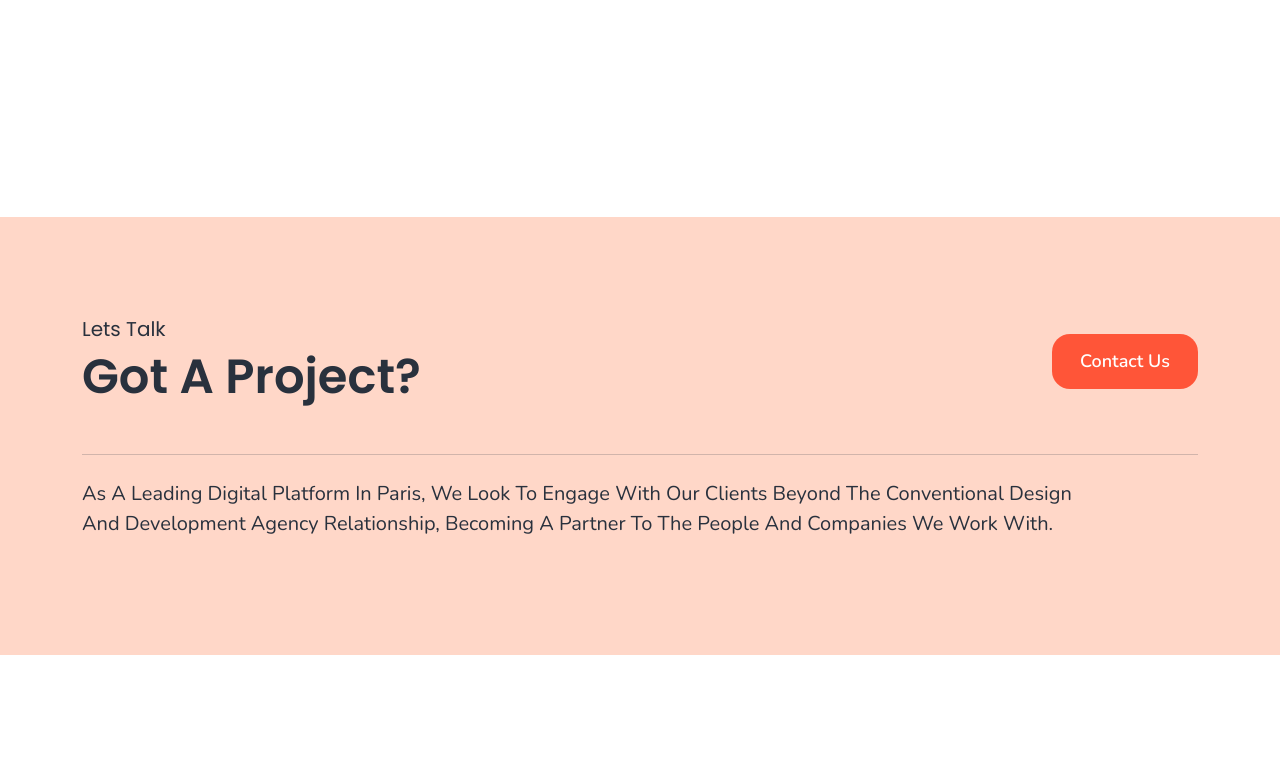
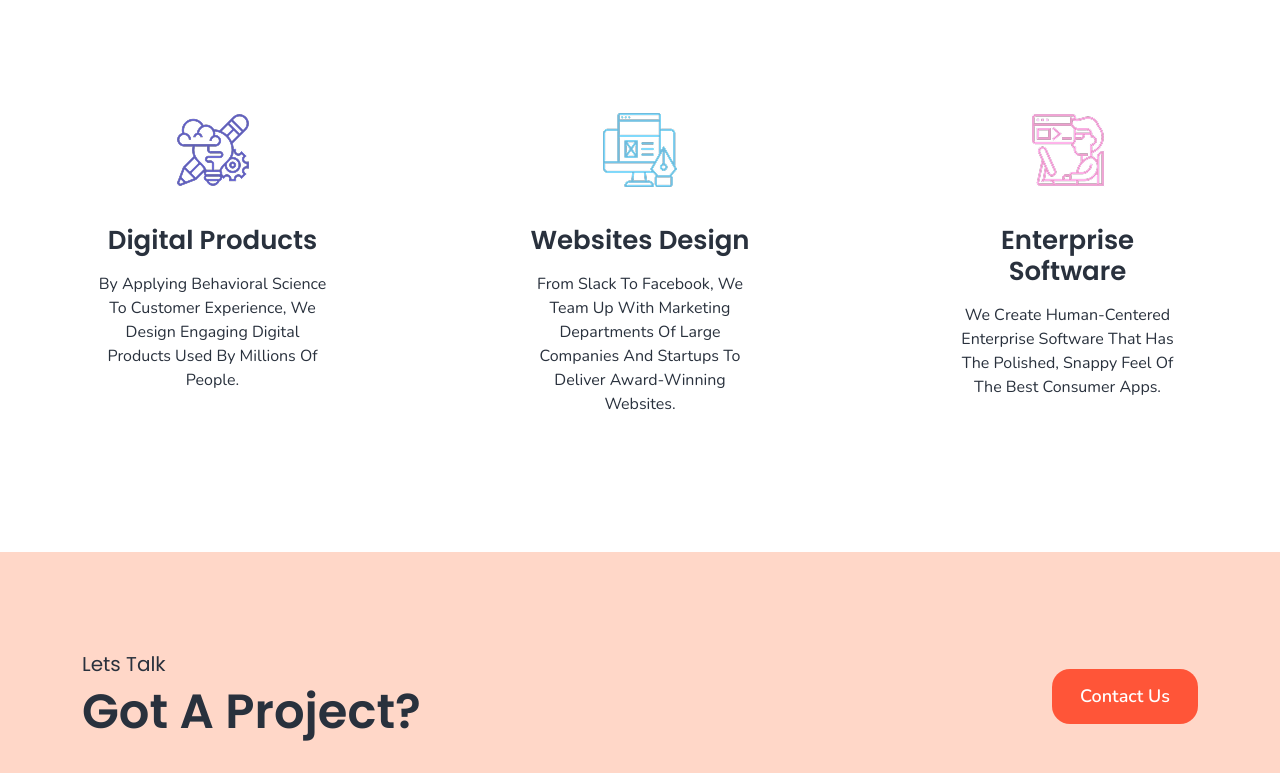
Before and after one commit to sakibtamim/Innovate--Multipurpose-Website, a plain HTML site: page html/about_us.html in a window 1280 px wide. Shown: the part 2406-3179 px from the top of the page. Drawn offline with nearby package versions, Linux system fonts and the light colour scheme.

Commit message:
3rd commit

```diff
--- a/html/about_us.html
+++ b/html/about_us.html
@@ -254,6 +254,48 @@
             </div>
           </div>
         </div>
+
+        <div class="about_work_body">
+          <div class="row justify-content-between">
+            <div class="col-lg-3 text-center">
+              <div class="card">
+                <div class="card-body">
+                  <img src="../img/digi_pro.png" alt="..." />
+                  <h5 class="card-title">Digital products</h5>
+                  <p class="card-text">
+                    By applying behavioral science to customer experience, we
+                    design engaging digital products used by millions of people.
+                  </p>
+                </div>
+              </div>
+            </div>
+            <div class="col-lg-3 text-center">
+              <div class="card">
+                <div class="card-body">
+                  <img src="../img/web_desi.png" alt="..." />
+                  <h5 class="card-title">Websites Design</h5>
+                  <p class="card-text">
+                    From Slack to Facebook, we team up with marketing
+                    departments of large companies and startups to deliver
+                    award‑winning websites.
+                  </p>
+                </div>
+              </div>
+            </div>
+            <div class="col-lg-3 text-center">
+              <div class="card">
+                <div class="card-body">
+                  <img src="../img/enter_soft.png" alt="..." />
+                  <h5 class="card-title">Enterprise software</h5>
+                  <p class="card-text">
+                    We create human-centered enterprise software that has the
+                    polished, snappy feel of the best consumer apps.
+                  </p>
+                </div>
+              </div>
+            </div>
+          </div>
+        </div>
       </div>
     </section>
     <!-- about work part end -->
--- a/sass/components/_about_work.scss
+++ b/sass/components/_about_work.scss
@@ -9,4 +9,27 @@
       color: #29313d;
     }
   }
+  .about_work_body {
+    .card {
+      border: none;
+    }
+    img {
+      padding-bottom: 38px;
+    }
+    h5 {
+      font-size: 26px;
+      font-weight: 600;
+      font-family: $poppins_font;
+      color: #29313d;
+      padding-bottom: 16px;
+      margin-bottom: 0;
+    }
+    p {
+      font-size: 16px;
+      font-weight: normal;
+      font-family: $nunito_font;
+      color: #29313d;
+      margin-bottom: 0;
+    }
+  }
 }
```
Also changed, not shown: css/style.css, img/digi_pro.png (added), img/enter_soft.png (added), img/web_desi.png (added), 1 other file.
